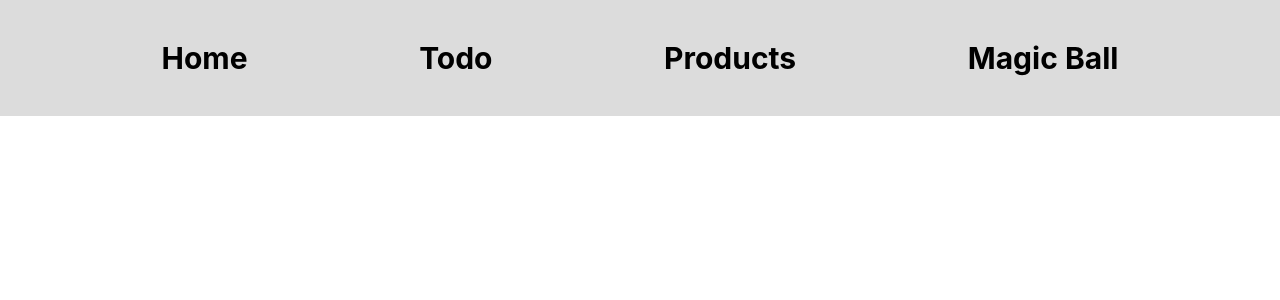
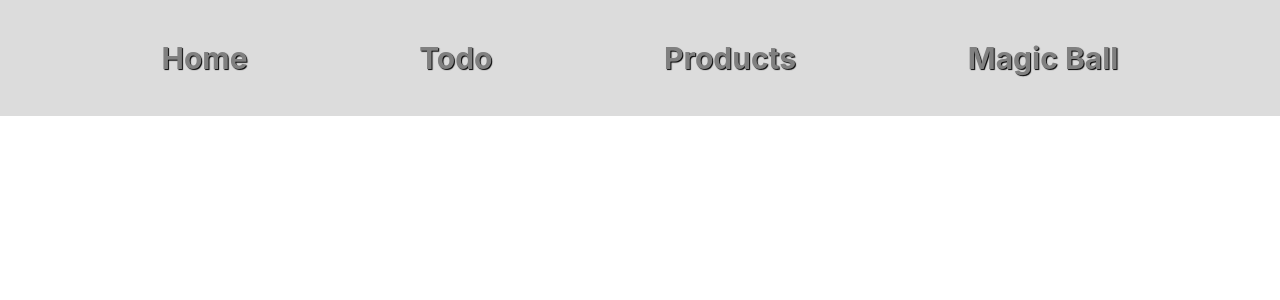
Before and after one commit to MaxTrgb/jslibrary, a React (Create React App) app: page / in a window 1280 px wide. Shown: the top 300 px of the page. Built offline with nearby package versions, Linux system fonts and the light colour scheme.

Commit message:
added some css

```diff
--- a/src/index.css
+++ b/src/index.css
@@ -21,8 +21,12 @@ header{
 }
 header a{
   text-decoration: none;
-  color: black;
+  color: grey;
   padding: 10px;
   font-size: 30px;
   font-weight: bold;
+  text-shadow: 1px 1px 1px black;
 }
+header a:hover{
+  color: black;
+}
```
